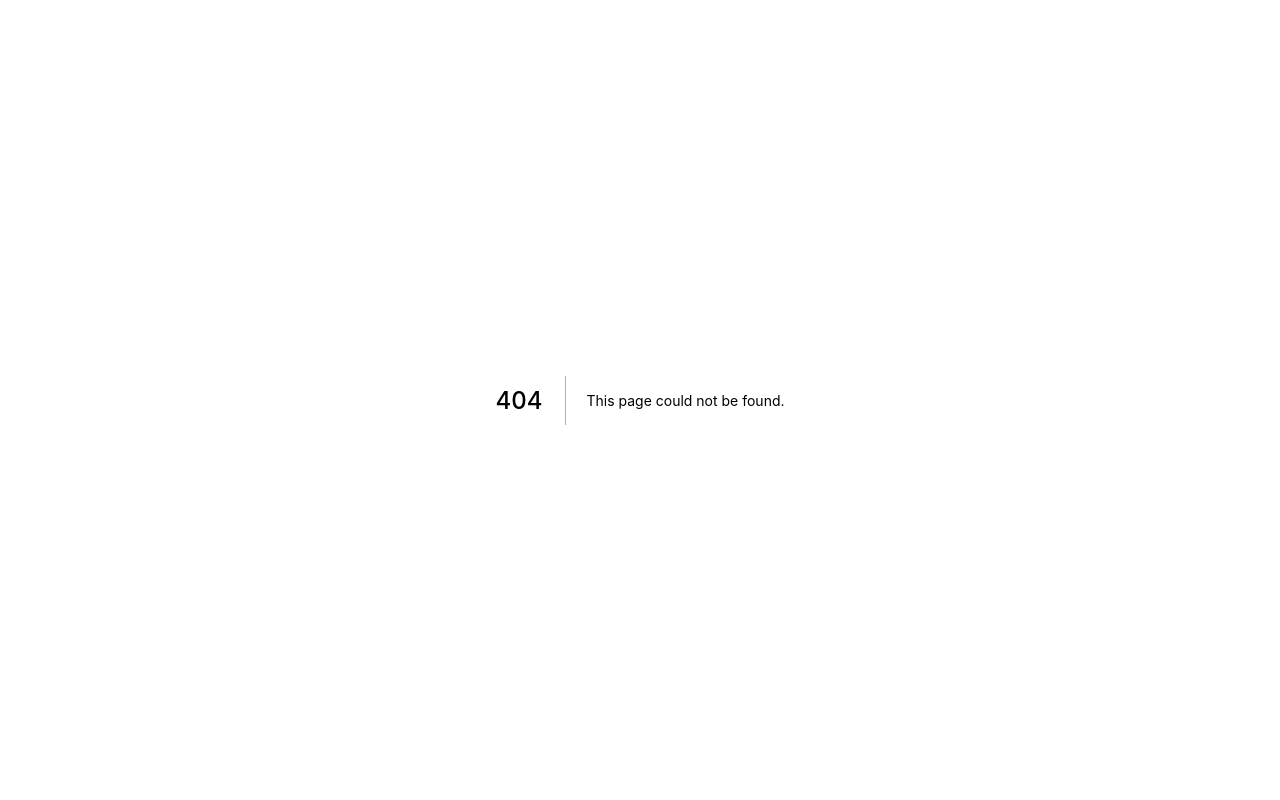
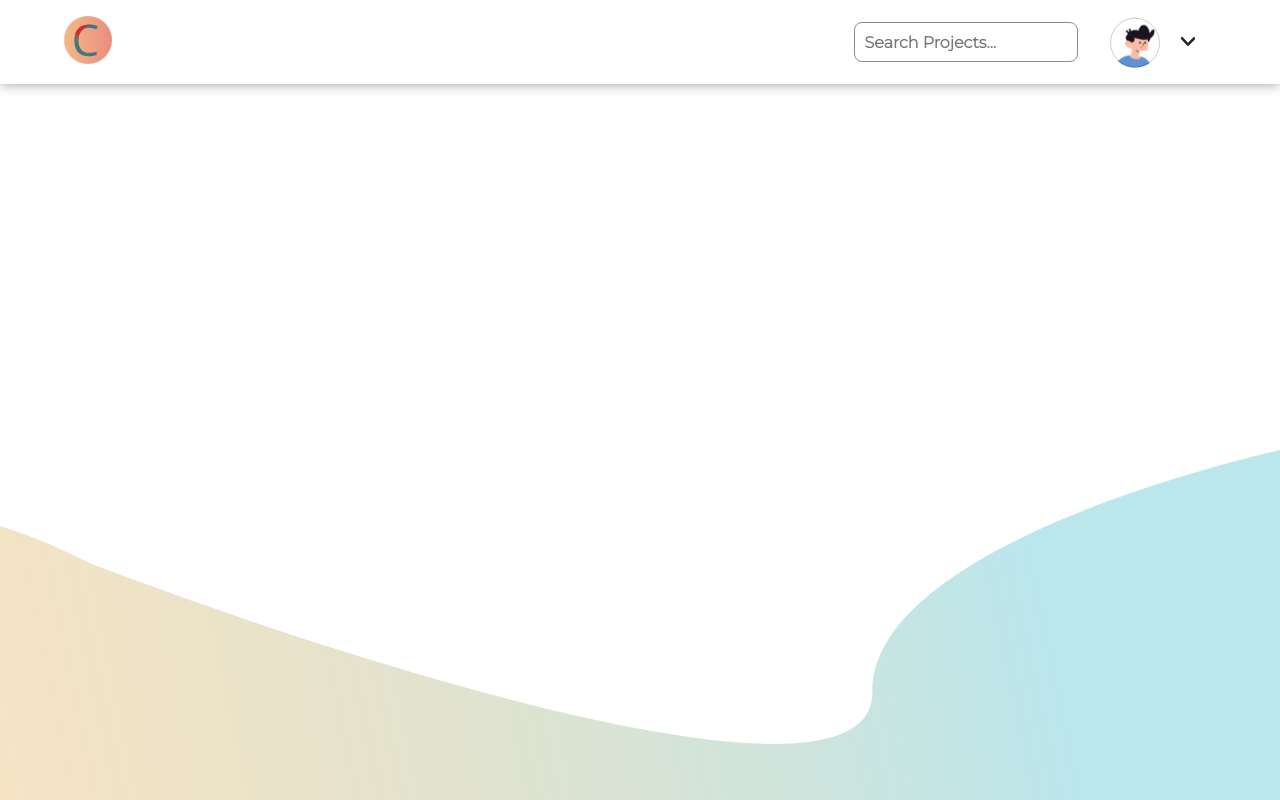
Before and after one commit to jermainejanszen/carta, a Next.js app: page /settings in a window 1280 px wide. Before the commit this address had no page. Built offline with nearby package versions, Linux system fonts and the light colour scheme.

Commit message:
added settings page

```diff
--- /dev/null
+++ b/pages/settings/index.tsx
@@ -0,0 +1,22 @@
+import ProfileNavBar from '../../widgets/ProjectsNavBar';
+import styles from '../../styles/Settings.module.scss';
+
+interface Props {
+
+}
+
+const Settings = (props: Props) => {
+  return (
+    <div className={styles.container}>
+      <header className={styles.header}>
+        <ProfileNavBar />
+      </header>
+
+      <main className={styles.main}>
+
+      </main>
+    </div>
+  )
+}
+
+export default Settings
--- /dev/null
+++ b/styles/Settings.module.scss
@@ -0,0 +1,25 @@
+@use 'colors' as *;
+
+.container {
+  min-height: 100vh;
+  display: flex;
+  flex-direction: column;
+  align-items: center;
+  background-image: url('../public/background.svg');
+  background-attachment: fixed;
+  background-position: bottom -30rem right 0;
+  background-size: cover;
+  background-repeat: no-repeat;
+}
+
+.header {
+  width: 100%;
+  position: fixed;
+}
+
+.main {
+  display: flex;
+  flex-direction: column;
+  width: 100%;
+  padding: 7rem 6rem 2rem 6rem;
+}
```
